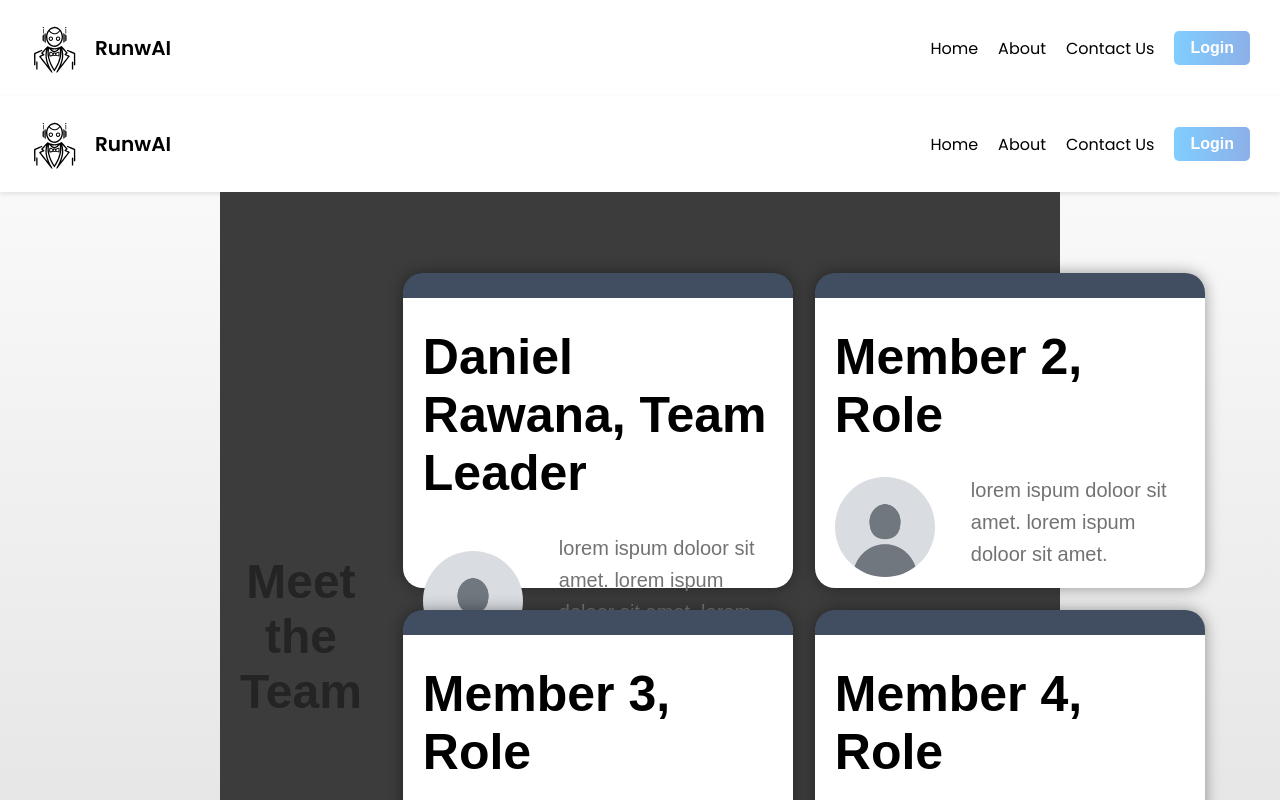
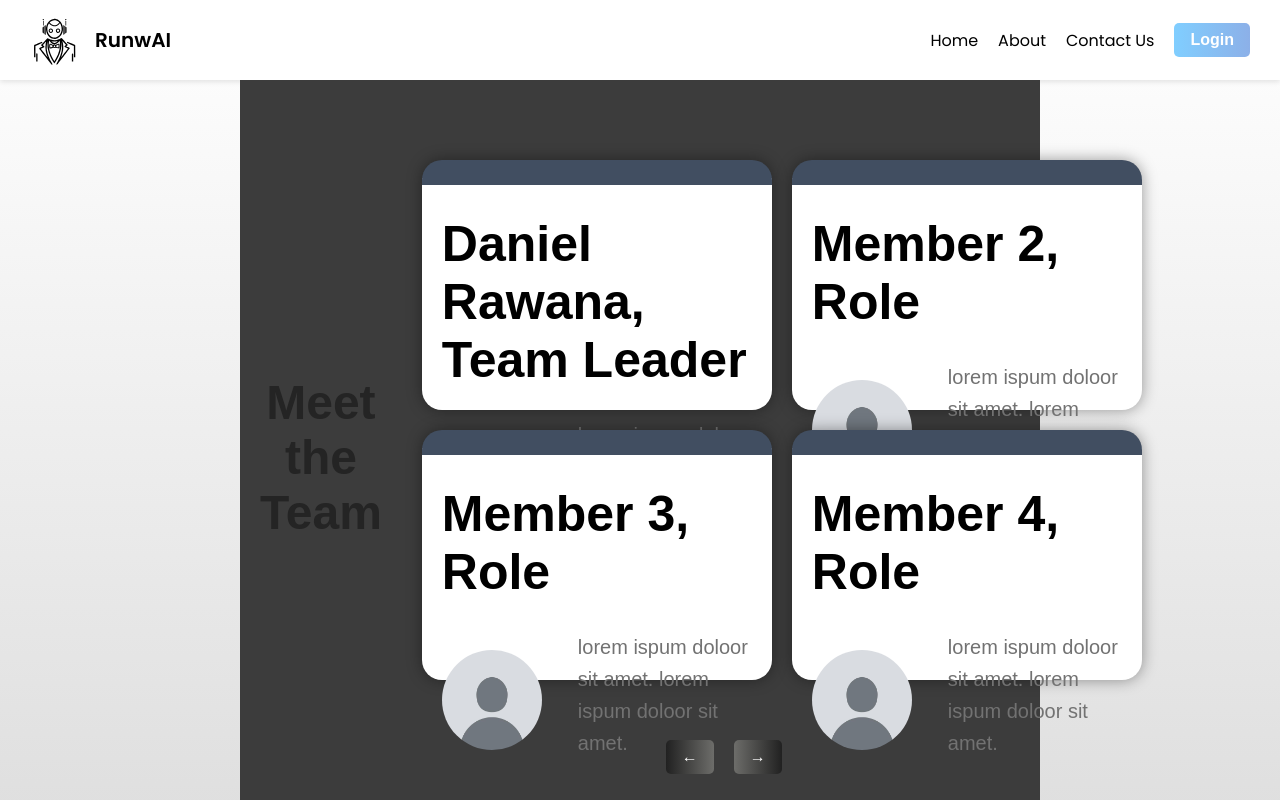
Before and after one commit to daniel-rawana/outfit-ai, a React (Create React App) app in the folder frontend/: page /contact in a window 1280 px wide. Shown: the top 800 px of the page. Built offline with nearby package versions, Linux system fonts and the light colour scheme.

Commit message:
Testing changes

```diff
--- a/frontend/src/about-us.js
+++ b/frontend/src/about-us.js
@@ -1,14 +1,11 @@
 import React from 'react';
 import './about-us.css';
 import runwAILogo from './assets/runwai-logo.png';
-import Navbar from './Navbar';
+
 
 const AboutUs = () => {
   return (
     <>
-
-
-
       <div className="page-header">
         <div className="img-div">
           <img src={runwAILogo} alt="RunwAI Logo" className="logo-image"/>
--- a/frontend/src/contact-us.js
+++ b/frontend/src/contact-us.js
@@ -161,7 +161,6 @@ const TeamSlider = () => {
 
   return (
     <div>
-      {Navbar()}
       <div className="main-content">
         <h1 className="header">Meet the Team</h1>
         <div className="team-members">
--- a/frontend/src/index.css
+++ b/frontend/src/index.css
@@ -1,3 +1,9 @@
+* {
+  margin: 0;
+  padding: 0;
+  box-sizing: border-box;
+}
+
 body {
   margin: 0;
   font-family: -apple-system, BlinkMacSystemFont, 'Segoe UI', 'Roboto', 'Oxygen',
```
